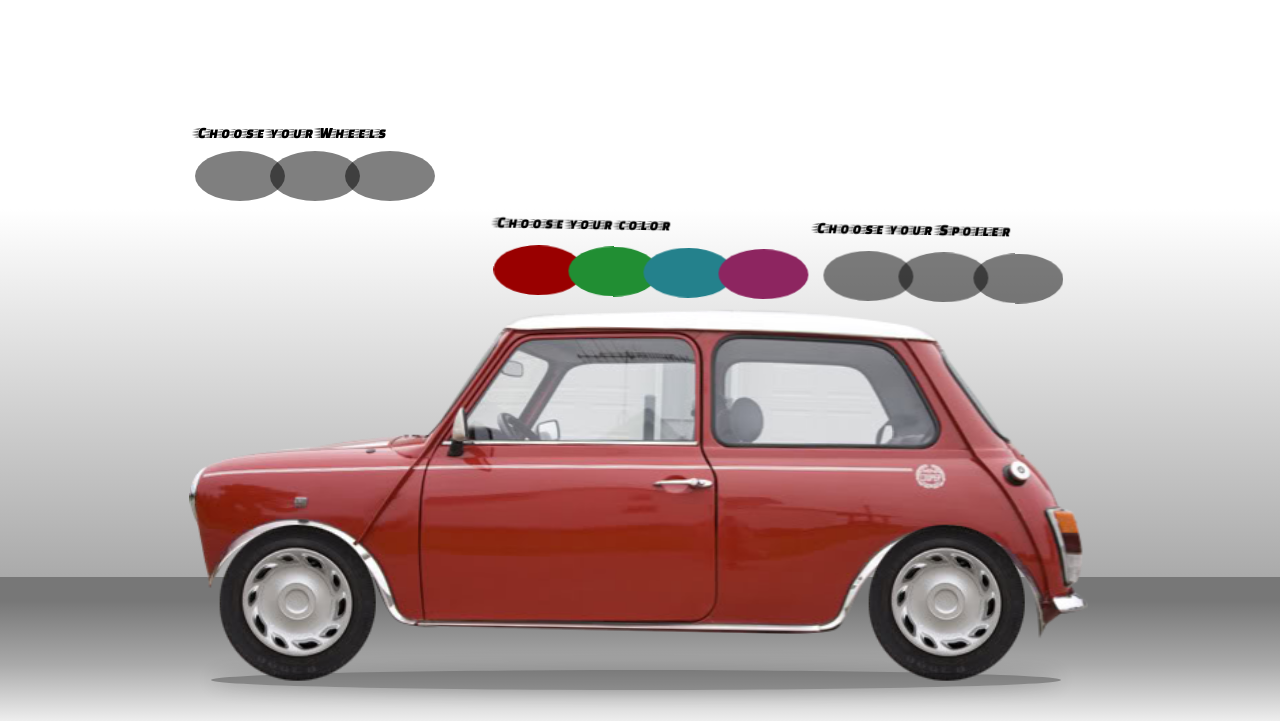
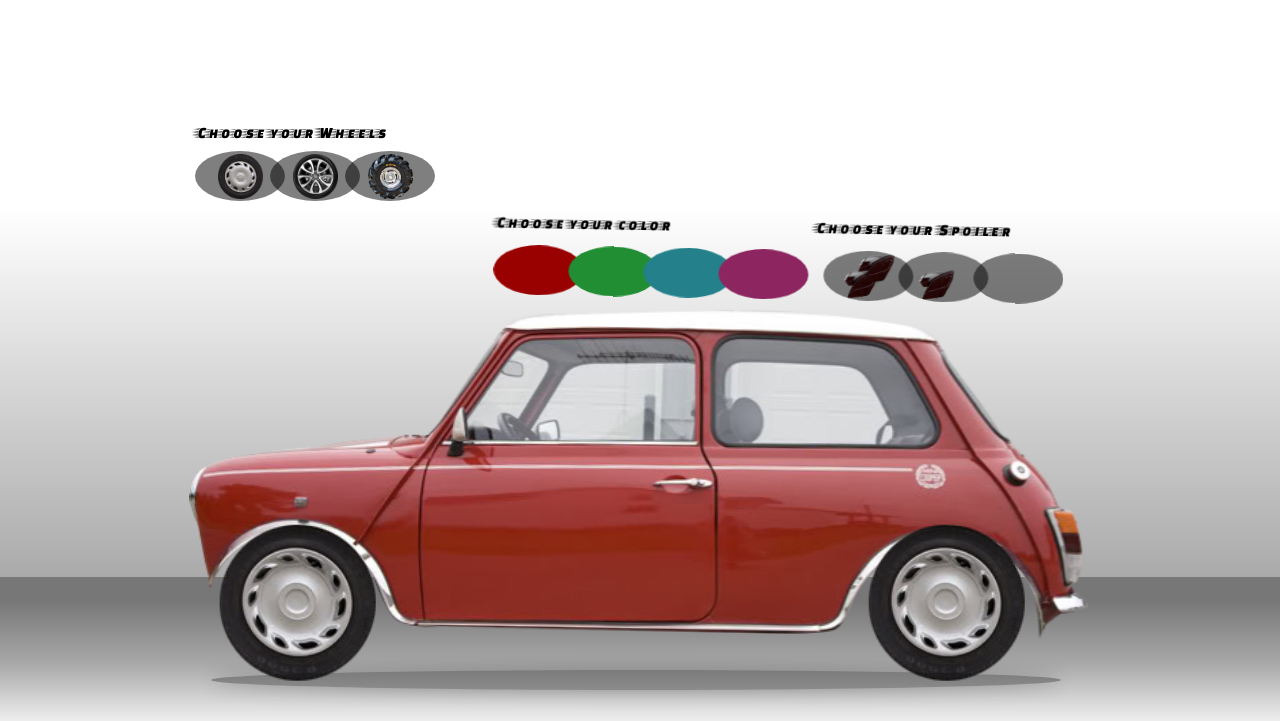
Before and after one commit to davetayls/css3-pimp-my-ride, a plain HTML site: page index.html in a window 1280 px wide. Shown: the part 79-800 px from the top of the page. Drawn offline with Linux system fonts and the light colour scheme.

Commit message:
images no pointing to right folder

```diff
--- a/sass/screen.scss
+++ b/sass/screen.scss
@@ -142,11 +142,11 @@ h1 {
 					@include border-radius(50%);
 
 					&[for="ride__spoiler--single"] {
-						background-image: url(images/spoiler-red.png);
+						background-image: url(../images/spoiler-red.png);
 						right: 105px;
 					}
 					&[for="ride__spoiler--double"] {
-						background-image: url(images/spoiler-double.png);
+						background-image: url(../images/spoiler-double.png);
 						right: 180px;
 					}
 				}
@@ -182,7 +182,7 @@ h1 {
 			cursor: pointer;
 			width: 50px;
 			height: 50px;
-			background: rgba(0,0,0,0.5) url(images/wheel-orig.png) no-repeat center center;
+			background: rgba(0,0,0,0.5) url(../images/wheel-orig.png) no-repeat center center;
 			background-size: auto 90%;
 			display: block;
 			position: absolute;
@@ -193,14 +193,15 @@ h1 {
 			@include border-radius(50%);
 
 			&[for="ride__wheels--alloy"] {
-				background-image: url(images/wheel-alloy.png);
+				background-image: url(../images/wheel-alloy.png);
 				left: 75px;
 			}
 			&[for="ride__wheels--monster"] {
-				background-image: url(images/wheel-monster.png);
+				background-image: url(../images/wheel-monster.png);
 				left: 150px;
 			}
 		}
+
 		input[type="radio"] {
 			@extend .visuallyhidden;
 
```
Also changed, not shown: stylesheets/screen.css.
